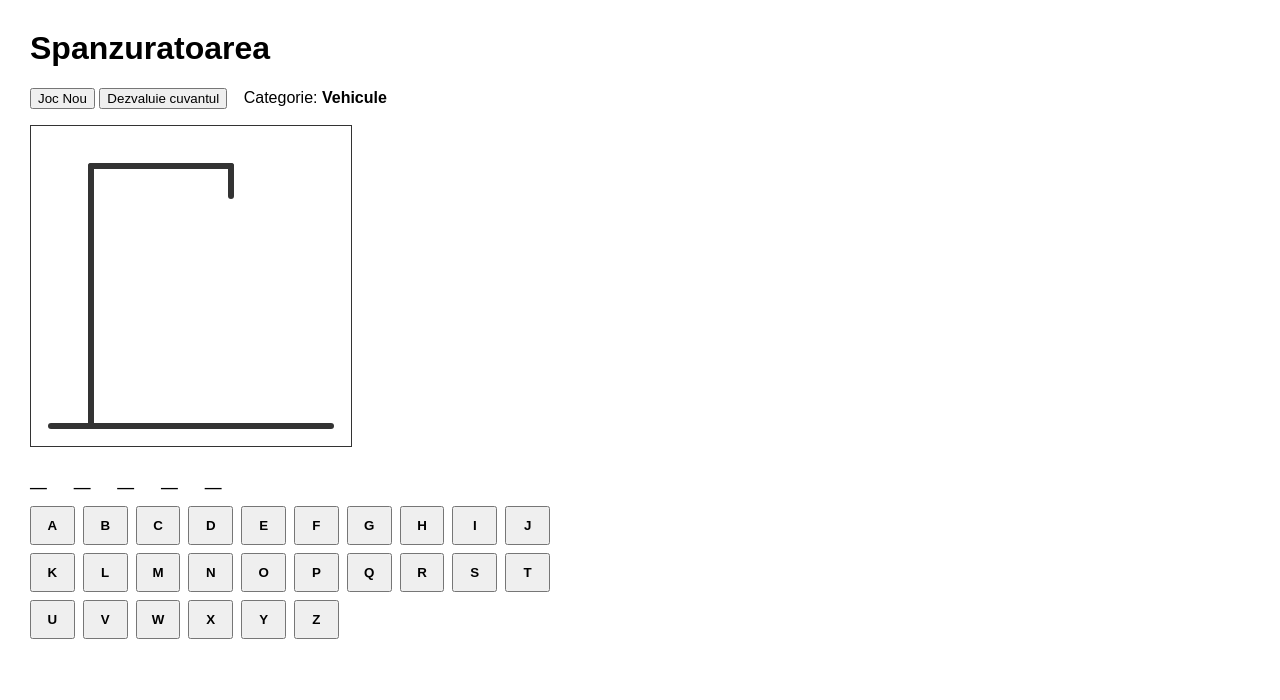
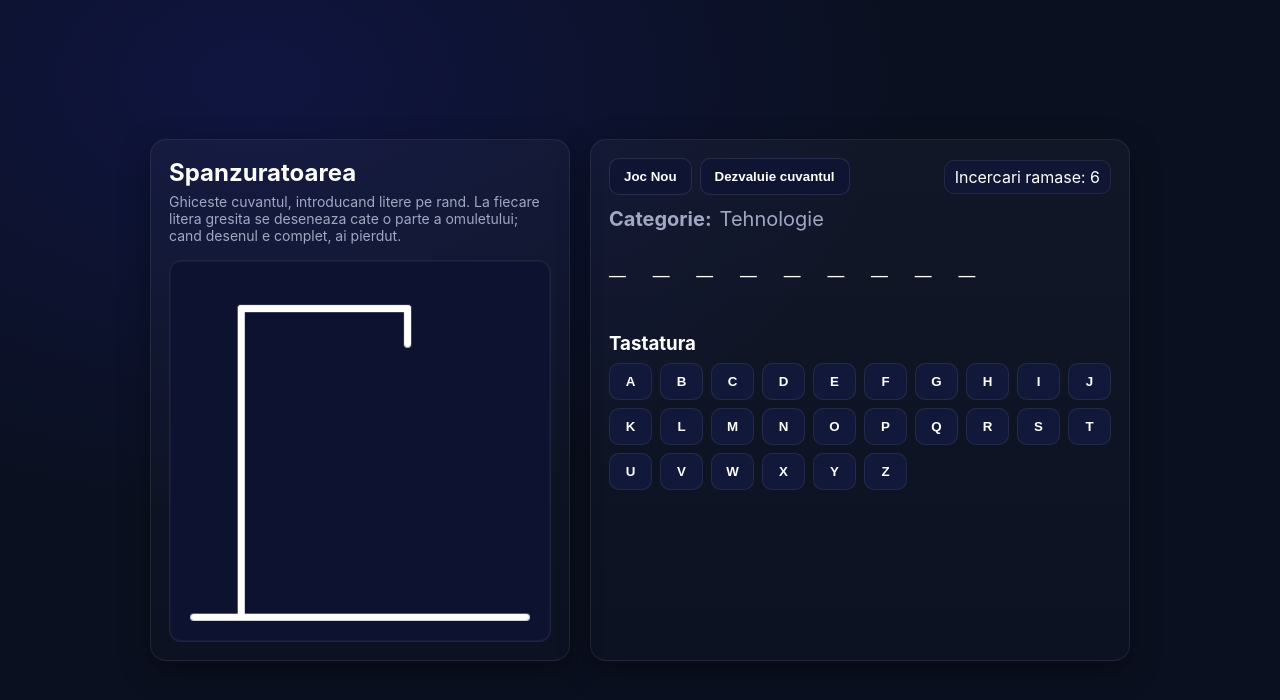
Before and after one commit to Barborica/cs-labs-aciee-udjg, a plain HTML site: page web-programming/lab3-assignment/index.html in a window 1280 px wide. Drawn offline with Linux system fonts and the light colour scheme.

Commit message:
Added game UI design, remaining attempts counter and feedback messages
Implemented a clean visual layout for Hangman game. Added a counter showing how many attempts are left. Displayed dynamic message after each guess (correct or wrong).

```diff
--- a/web-programming/lab3-assignment/hangman.js
+++ b/web-programming/lab3-assignment/hangman.js
@@ -3,7 +3,8 @@ var ctx = canvas.getContext("2d");
 
 ctx.lineWidth = 6;
 ctx.lineCap = "round";
-ctx.strokeStyle = "#333";
+ctx.strokeStyle = "white";
+ctx.fillStyle = "white"; //pentru ochi
 
 var drawPillar = function() {
     ctx.clearRect(0, 0, canvas.width, canvas.height);
@@ -84,26 +85,32 @@ var WordsDatabase = {
     "Animale": ["CAINE", "PISICA", "ELEFANT", "TIGRU", "LEU", "ZEBRA", "GIRAFA", "URS", "VULPE", "RATON", "DELFIN"],
     "Fructe": ["MERE", "BANANA", "PORTOCALA", "CIRESE", "STRUGURI", "PEPENE", "PRUNE", "PIERSICA", "KIWI", "MANGO"],
     "Tari": ["ROMANIA", "FRANTA", "GERMANIA", "ITALIA", "SPANIA", "PORTUGALIA", "GRECIA", "BULGARIA", "UNGARIA", "POLONIA"],
-    "Vehicule": ["MASINA", "MOTOCICLETA", "BICICLETA", "CAMION", "AUTOBUZ", "TREN", "AVION", "BARCA", "TRAMVAI", "METROU"]
+    "Vehicule": ["MASINA", "MOTOCICLETA", "BICICLETA", "CAMION", "AUTOBUZ", "TREN", "AVION", "BARCA", "TRAMVAI", "METROU"],
+    "Culori": ["ROSU", "ALBASTRU", "VERDE", "GALBEN", "PORTOCALIU", "MOV", "ROZ", "MARO", "NEGRU", "ALB"],
+    "Tehnologie": ["COMPUTER", "LAPTOP", "TELEFON", "TABLETA", "TELEVIZOR", "CASTI", "TASTATURA", "MOUSE", "IMPRIMANTA", "ROUTER"]
 };
 
-//valori initiale
+var wordElement = document.getElementById("word"); //cauta in index.html elementul cu id-ul "word"
+var keyboardElement = document.getElementById("keyboard"); //cauta in index.html elementul cu id-ul "keyboard"
+var categoryElement = document.getElementById("category"); //cauta in index.html elementul cu id-ul "category"
+var buttonNewGame = document.getElementById("newGame"); //cauta in index.html elementul cu id-ul "newGame"
+var buttonRevealWord = document.getElementById("revealWord"); //cauta in index.html elementul cu id-ul "revealWord"
+var lives = document.getElementById("lives"); //cauta in index.html elementul cu id-ul "lives"
+var message = document.getElementById("message"); //cauta in index.html elementul cu id-ul "message"
+
+//valori initiale/globale
 var secret = "";
 var answerVector=[];
 var lettersLeft = 0;
 var wrongGuess = 0;
 var MAX_LIVES = 6;
 
-var wordElement = document.getElementById("word"); //cauta in index.html elementul cu id-ul "word"
-var keyboardElement = document.getElementById("keyboard"); //cauta in index.html elementul cu id-ul "keyboard"
-var categoryElement = document.getElementById("category"); //cauta in index.html elementul cu id-ul "category"
-var buttonNewGame = document.getElementById("newGame"); //cauta in index.html elementul cu id-ul "newGame"
-var buttonRevealWord = document.getElementById("revealWord"); //cauta in index.html elementul cu id-ul "revealWord"
-
-//eveniment alegere aleatorie cuvant si categorie
+//functie alegere aleatorie cuvant si categorie
 var chooseRandomWord = function() {
-    var categories = Object.keys(WordsDatabase), category=categories[Math.floor(Math.random() * categories.length)];
-    var words = WordsDatabase[category], word = words[Math.floor(Math.random() * words.length)];
+    var categories = Object.keys(WordsDatabase);
+    var category=categories[Math.floor(Math.random() * categories.length)];
+    var words = WordsDatabase[category]
+    var word = words[Math.floor(Math.random() * words.length)];
     categoryElement.textContent = category;
     return word;
 }
@@ -119,6 +126,13 @@ return v;
 
 var renderWord = function(v) {
     wordElement.textContent = v.join(" ");
+}
+
+var renderPanels = function(textMsg) {
+    lives.textContent = (MAX_LIVES - wrongGuess);
+    if(typeof textMsg === "string") {
+        message.textContent = textMsg;
+    }
 }
 
 //functie care construieste tastatura
@@ -175,6 +189,7 @@ var handleGuess = function(ch) {
         //litera e corecta
         lettersLeft -= hits;
         renderWord(answerVector);
+        renderPanels("Felicitari! Litera '" + ch + "' apare in cuvant " + (hits === 1 ? "o data." : "de " + hits + " ori."));
         if (lettersLeft === 0) {
             alert("Felicitari! Ai castigat!");
             disableKeys();
@@ -182,6 +197,7 @@ var handleGuess = function(ch) {
     } else {
         wrongGuess++;
         drawHangmanStep(wrongGuess);
+        renderPanels("Nu exista litera '" + ch + "' in cuvant.");
         if (wrongGuess >= MAX_LIVES) {
             alert("Ai pierdut! Cuvantul era: " + secret);
             disableKeys();
@@ -200,6 +216,9 @@ var init = function() {
     lettersLeft = secret.length;
     renderWord(answerVector);
     buildKeyboard();
+
+    message.textContent = "";
+    lives.textContent = MAX_LIVES;
 }
 
 buttonNewGame.onclick = function() {
--- a/web-programming/lab3-assignment/index.html
+++ b/web-programming/lab3-assignment/index.html
@@ -7,16 +7,35 @@
     <link rel="stylesheet" href="styles.css">
 </head>
 <body>
-    <h1>Spanzuratoarea</h1>
-    <div class="panel">
-        <button id="newGame">Joc Nou</button>
-        <button id="revealWord">Dezvaluie cuvantul</button>
-        <span style="margin-left: 12px;">Categorie: <b id="category">-</b></span>
+    <div class="app">
+        <!-- chenar stanga -->
+        <div class="card">
+            <h1>Spanzuratoarea</h1>
+            <p class="gameDescription">Ghiceste cuvantul, introducand litere pe rand. La fiecare litera gresita se deseneaza cate o parte a omuletului; cand desenul e complet, ai pierdut. </p>
+            <canvas id="hangmanCanvas" width="320" height="320"></canvas>
+        </div>
+
+        <!-- chenar dreapta -->
+        <div class="card">
+            <div class="status">
+                <div class="row">
+                    <button id="newGame" class="button">Joc Nou</button>
+                    <button id="revealWord" class="button">Dezvaluie cuvantul</button>
+                </div>
+                <div class="lives">Incercari ramase: <span id="lives">6</span></div>
+            </div>
+            <div class="row muted" style="margin-bottom:8px;">
+                <strong>Categorie: </strong><span id="category"></span>
+            </div>
+
+            <div id="word" class="word"></div>
+            <div id="message" class="msg"></div>
+
+            <h3 style="margin:16px 0 8px;">Tastatura</h3>
+            <div id="keyboard" class="keyboard"></div>
+        </div>
     </div>
-    <canvas id="hangmanCanvas" width="320" height="320"></canvas>
 
-    <div id="word" class="word"></div>
-    <div id="keyboard" class="keyboard"></div>
     <script src="hangman.js"></script>
 </body>
 </html>
--- a/web-programming/lab3-assignment/styles.css
+++ b/web-programming/lab3-assignment/styles.css
@@ -1,31 +1,108 @@
+*{
+  box-sizing: border-box;
+}
+
 body {
-  font-family: Arial, sans-serif;
-  margin: 30px;
+  margin: 0;
+  padding: 24px;
+  font-family: Inter, system-ui, Arial, sans-serif;
+  color: white;
+  background: radial-gradient(1200px 800px at 20% 10%, #0f1540 0%, #0b1020 55%);
+  min-height: 100dvh;
+  display: grid;
+  place-items: center;
+}
+
+.app {
+  width: min(100%, 980px);
+  display: grid;
+  gap: 20px;
+  grid-template-columns: 420px 1fr;
+}
+@media (max-width: 900px) {
+  .app {
+    grid-template-columns: 1fr;
+  }
+}
+
+.card {
+  background: linear-gradient(180deg, #FFFFFF08, #FFFFFF03);
+  border: 1px solid #FFFFFF14;
+  border-radius: 16px;
+  padding: 18px;
+  box-shadow: 0 10px 30px #00000059;
+}
+
+h1 {
+  margin: 0 0 6px;
+  font-size: 24px;
+}
+
+.gameDescription {
+  margin: 0 0 16px;
+  color: #a1a8c3;
+  font-size: 14px;
+}
+
+.status {
+  display: flex;
+  align-items: center;
+  justify-content: space-between;
+  margin-bottom: 12px;
+}
+
+.lives {
+  font-variant-numeric: tabular-nums;
+  padding: 6px 10px;
+  border-radius: 10px;
+  background: #101633;
+  border: 1px solid #FFFFFF14;
 }
 
 #hangmanCanvas {
-  border: 1px solid #333;
+  width: 100%;
+  background: #0c1230;
+  border-radius: 12px;
+  border: 1px solid #FFFFFF14;
   display: block;
-  margin-bottom: 16px;
+  box-shadow: inset 0 0 0 1px #FFFFFF0A;
 }
 
 .word {
   font: 700 28px ui-monospace, monospace;
   letter-spacing: .18em;
-  margin: 12px 0;
+  display: flex;
+  gap: .35em;
+  flex-wrap: wrap;
+  padding: 12px 0;
+  user-select: none;
+}
+
+.muted {
+  color: #a1a8c3;
+  font-size: 20px;
 }
 
 .keyboard {
   display: grid;
   grid-template-columns: repeat(10, 1fr);
   gap: 8px;
-  max-width: 520px;
 }
 
 .key {
   padding: 10px 0;
+  border-radius: 10px;
+  border: 1px solid #FFFFFF14;
+  background: #12183a;
+  color: white;
   font-weight: 600;
   cursor: pointer;
+  transition: transform .06s ease, border-color .15s ease;
+  user-select: none;
+}
+.key:hover {
+  border-color: #5b9cff;
+  transform: translateY(-2px);
 }
 
 .key[disabled]{
@@ -33,7 +110,24 @@ body {
   cursor: not-allowed;
 }
 
-.panel {
-  margin: 10px 0 16px;
-  /* font: 14px/1.4 Arial, sans-serif; */
+.row {
+  display: flex;
+  gap: 8px;
+  align-items: center;
+  flex-wrap: wrap;
 }
+
+.button {
+  padding: 10px 14px;
+  border-radius: 10px;
+  border: 1px solid #FFFFFF1A;
+  background: #0f1433;
+  color: white;
+  cursor: pointer;
+  font-weight: 600;
+}
+
+.msg {
+  min-height: 22px;
+  color: #a1a8c3;
+}
```
